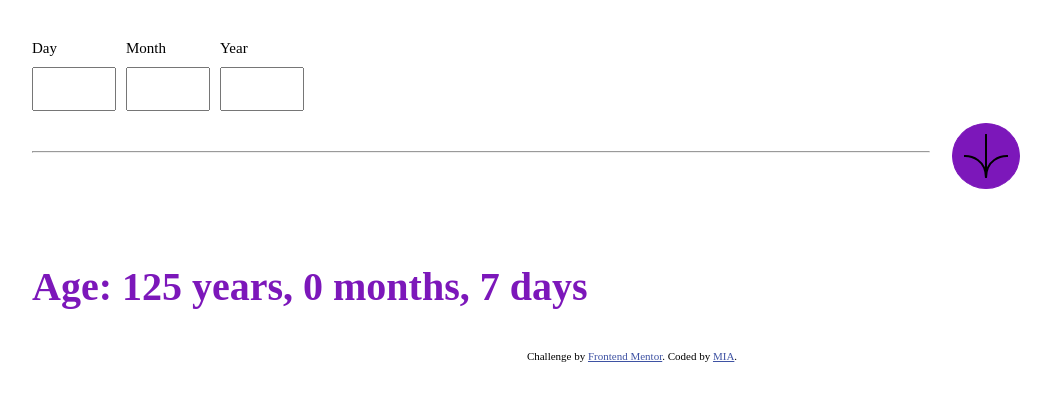
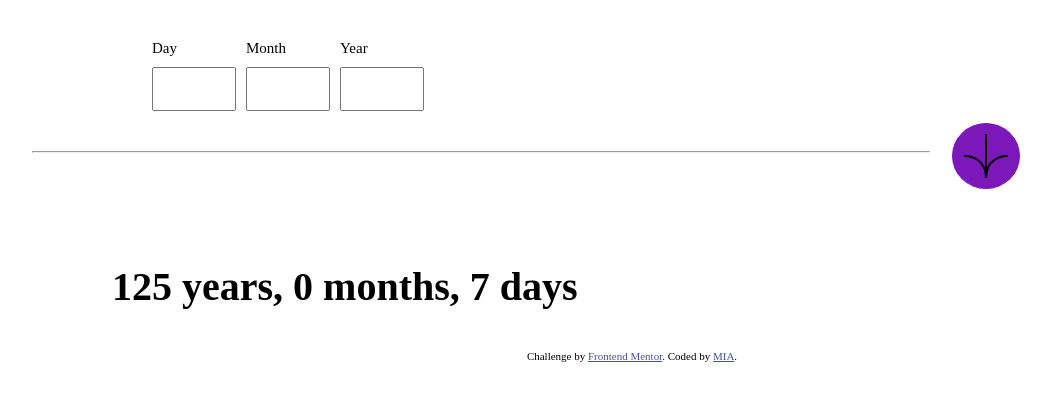
Before and after one commit to Kimia-Behrouzfar/Frontend-Mentor, a plain HTML site: page age-calculator-app-main/index.html in a window 1280 px wide. Both pictures are taken after a click on the icon 994 px from the left and 156 px from the top of the page. Shown: the whole page, without its empty margins (8-1059 px from the left). Drawn offline with Linux system fonts and the light colour scheme.

Commit message:
fixed some problem

```diff
--- a/age-calculator-app-main/script.js
+++ b/age-calculator-app-main/script.js
@@ -31,7 +31,8 @@ const showAge = document
 
     // Display the result
     const result = document.querySelector(".result");
-    result.textContent = `Age: ${ageInYears} years, ${ageInMonths} months, ${ageInDays} days`;
+
+    result.textContent = `${ageInYears} years, ${ageInMonths} months, ${ageInDays} days`;
 
     console.log(
       `Age: ${ageInYears} years, ${ageInMonths} months, ${ageInDays} days`
--- a/age-calculator-app-main/style.css
+++ b/age-calculator-app-main/style.css
@@ -5,6 +5,7 @@
 #top {
   display: flex;
   padding: 40px;
+  margin-left: 120px;
 }
 #top p {
   font-size: 15px;
@@ -34,5 +35,5 @@ svg {
   font-size: 40px;
   font-weight: bold;
   padding: 40px;
-  color: rgb(124, 23, 186);
+  margin-left: 80px;
 }
```
